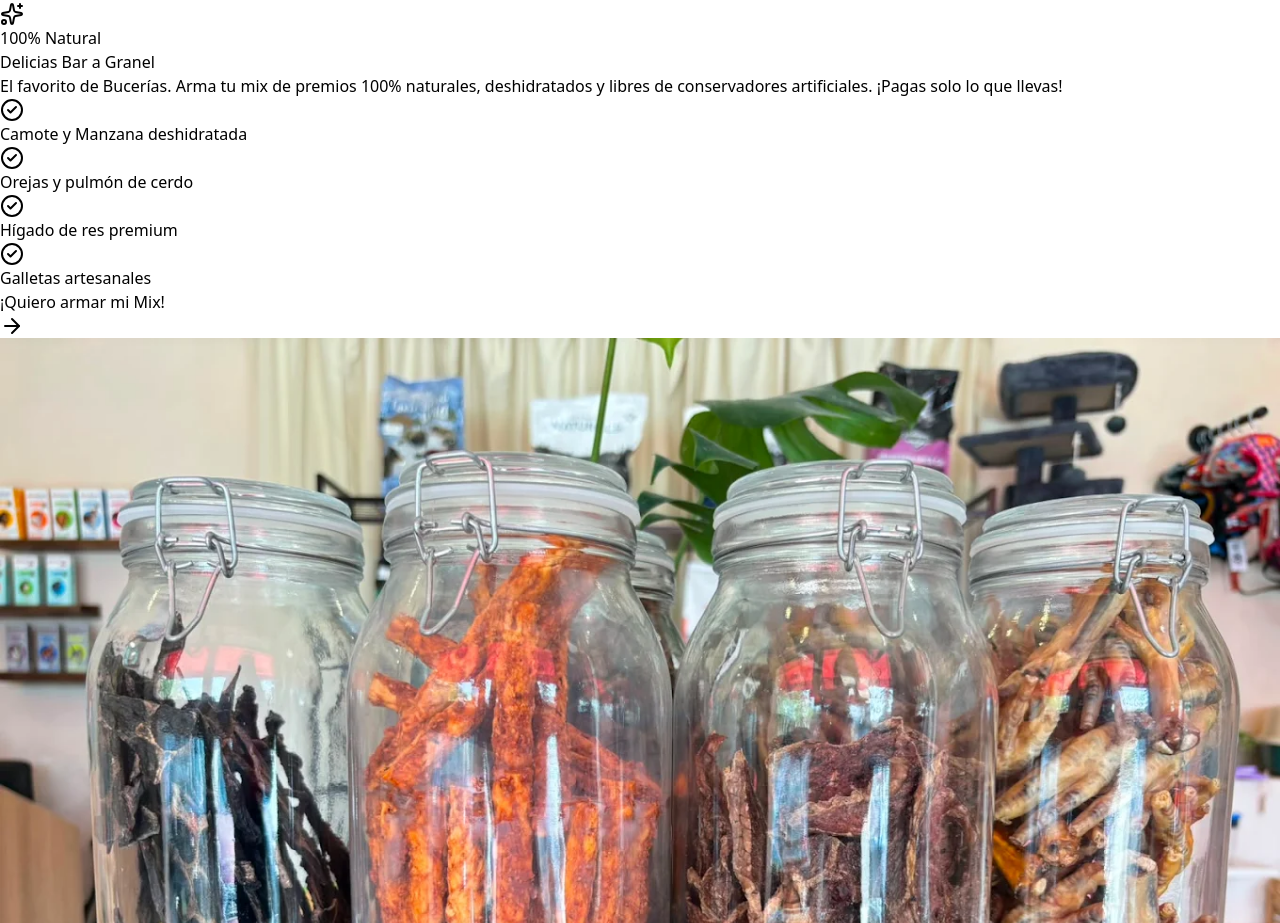
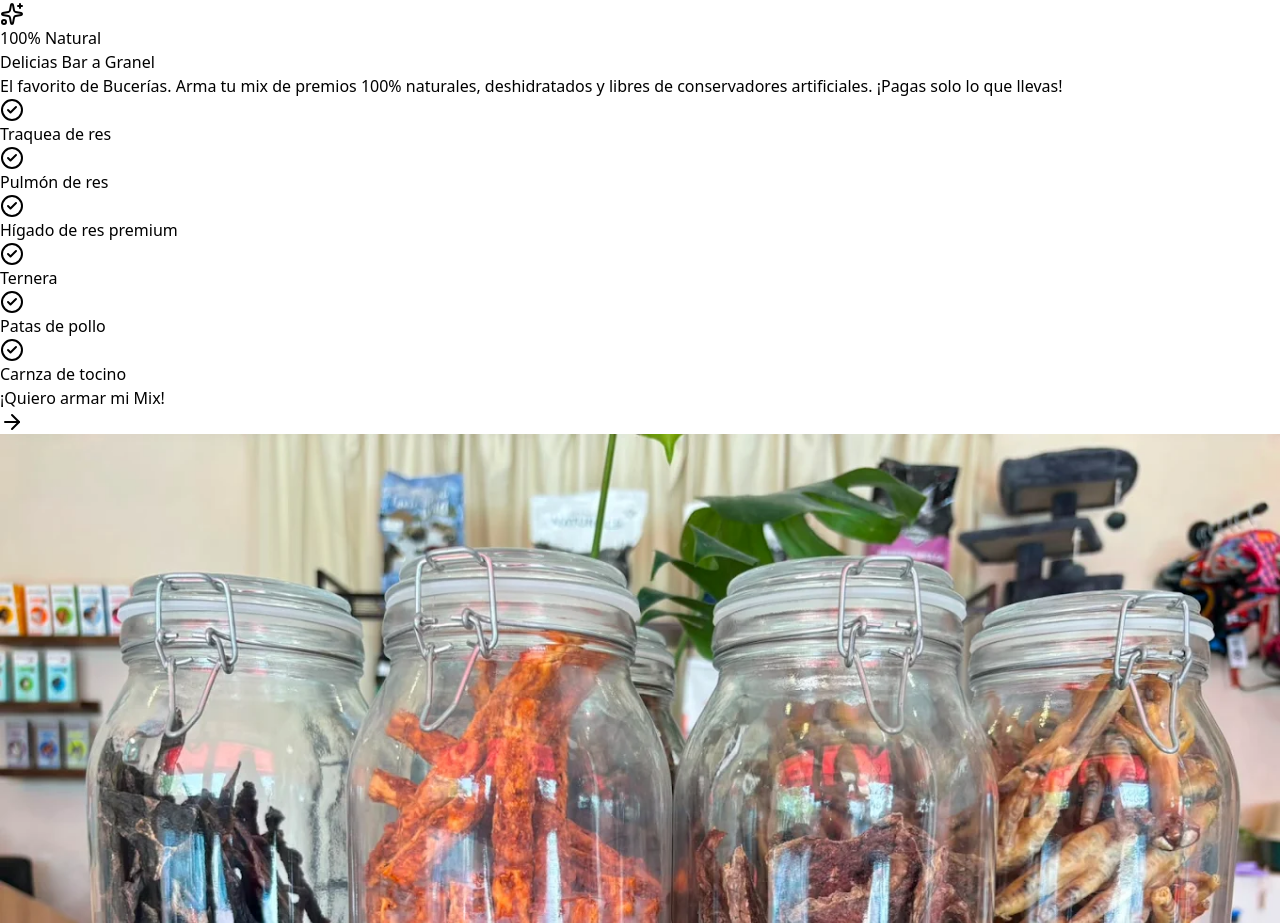
Before and after one commit to Racoopetshop/acoo-petshop-limpio, a React (Vite) app: page / in a window 1280 px wide. Shown: the part 4360-5283 px from the top of the page. Built offline with nearby package versions, Linux system fonts and the light colour scheme.

Commit message:
Update features list for Delicias Bar

```diff
--- a/src/App.jsx
+++ b/src/App.jsx
@@ -37,7 +37,7 @@ export default function App() {
       delicias: {
         title: "Delicias Bar a Granel",
         subtitle: "El favorito de Bucerías. Arma tu mix de premios 100% naturales, deshidratados y libres de conservadores artificiales. ¡Pagas solo lo que llevas!",
-        features: ["Camote y Manzana deshidratada", "Orejas y pulmón de cerdo", "Hígado de res premium", "Galletas artesanales"],
+        features: ["Traquea de res", "Pulmón de res", "Hígado de res premium", "Ternera", "Patas de pollo", "Carnza de tocino"],
         btnOrder: "¡Quiero armar mi Mix!"
       },
       reviews: {
@@ -80,7 +80,7 @@ export default function App() {
       delicias: {
         title: "Bulk Treats Bar",
         subtitle: "Bucerías' favorite! Build your mix of 100% natural, dehydrated treats free of artificial preservatives. Pay only for what you take!",
-        features: ["Dehydrated sweet potato & apple", "Pork ears and lung", "Premium beef liver", "Artisan pet cookies"],
+        features: ["Beef trachea", "Beef lung", "Premium beef liver", "Veal", "Chicken feet", "Bacon hide"],
         btnOrder: "I want to build my Mix!"
       },
       reviews: {
```
